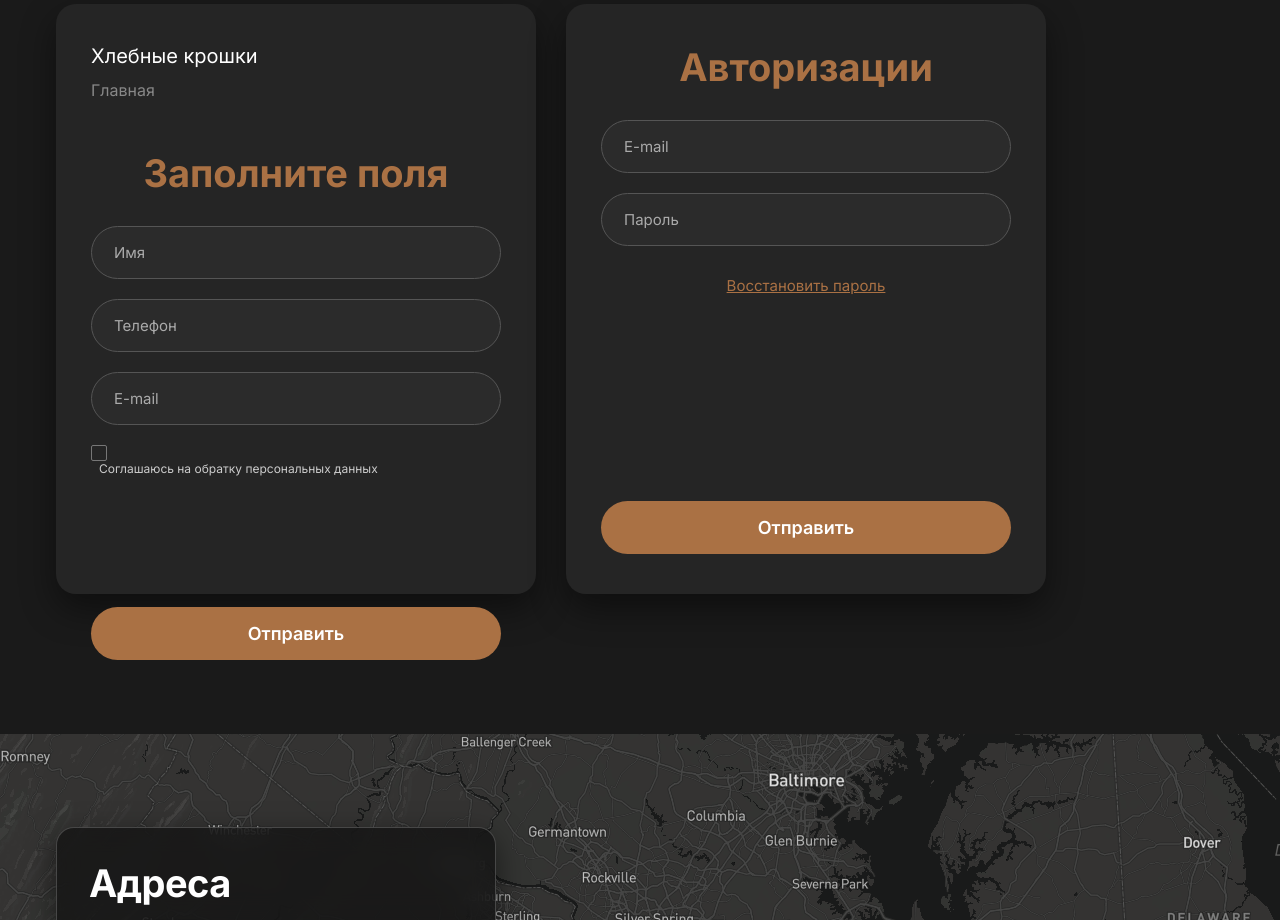
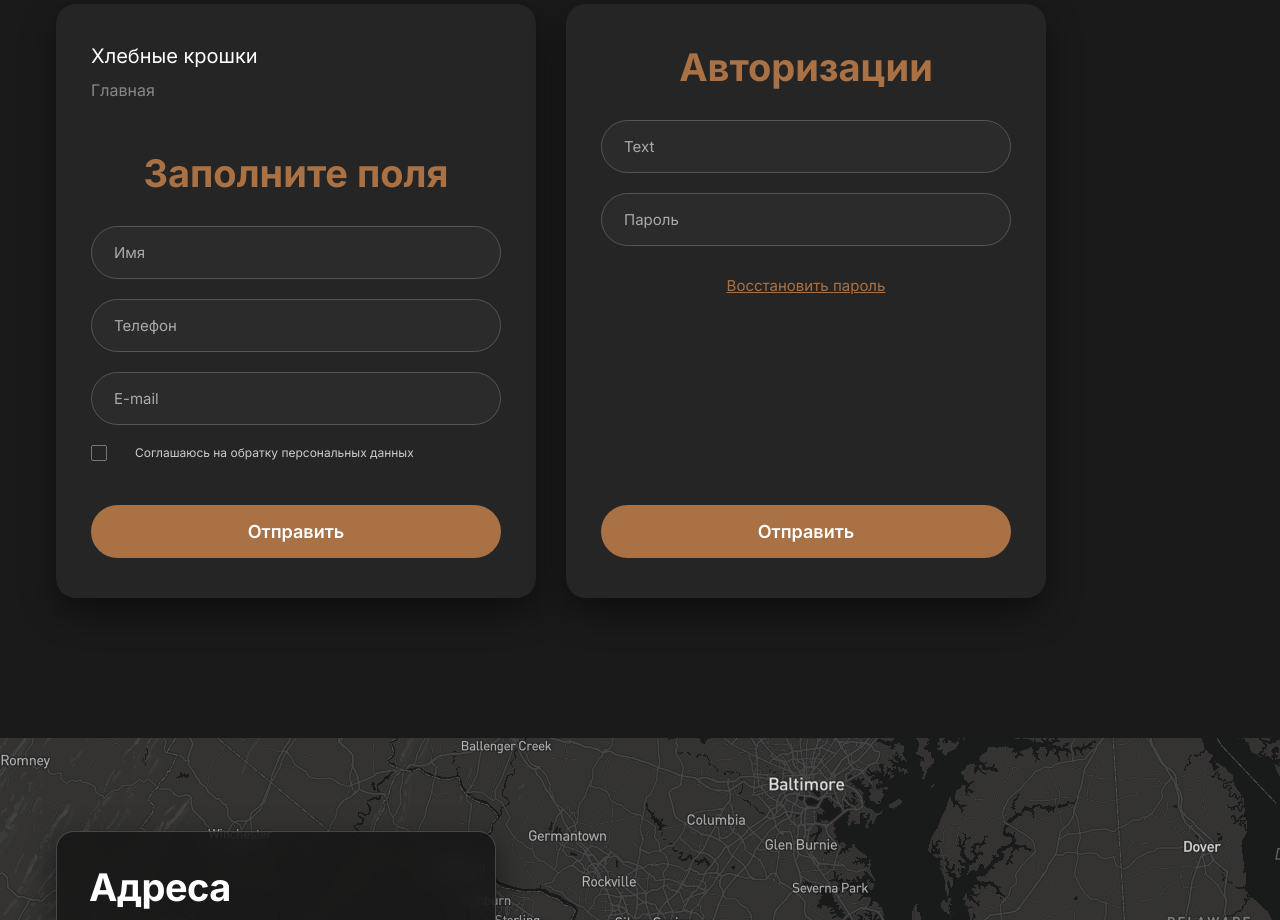
Before and after one commit to dilshodmahmaraimov22-ux/Shoes, a React (Vite) app: page / in a window 1280 px wide. Shown: the part 960-1880 px from the top of the page. Built offline with nearby package versions, Linux system fonts and the light colour scheme.

Commit message:
edit qilindi

```diff
--- a/src/Components/Register/Reg.css
+++ b/src/Components/Register/Reg.css
@@ -7,7 +7,6 @@
   font-family: 'Inter', sans-serif;
 }
 
-/* Asosiy fon va konteyner */
 .reg {
   min-height: 100vh;
   background-color: #1a1a1a;
@@ -25,7 +24,6 @@
   flex-direction: column;
 }
 
-/* Yuqori sarlavhalar (Header titles) */
 .reg__title {
   font-size: 60px;
   font-weight: 700;
@@ -36,7 +34,6 @@
   line-height: 1.1;
 }
 
-/* Breadcrumbs (Xlebniye kroshki) */
 .reg__title2 {
   font-size: 20px;
   font-weight: 400;
@@ -49,8 +46,6 @@
   color: #888888;
   margin-bottom: 50px;
 }
-
-/* Card lar ro'yxati (ul) */
 .reg__list {
   list-style: none;
   display: flex;
@@ -60,9 +55,6 @@
   margin-bottom: 80px;
 }
 
-/* ========================================================
-   1-FORMA CARD (Ro'yxatdan o'tish - reg__item)
-   ======================================================== */
 .reg__item {
   flex: 1;
   min-width: 320px;
@@ -82,13 +74,12 @@
 .reg__from > label {
   font-size: 38px;
   font-weight: 700;
-  color: #aa7144; /* Rasmdagi jigarrang/oltinsimon rang */
+  color: #aa7144;
   text-align: center;
   margin-bottom: 30px;
   display: block;
 }
 
-/* 1-Forma Inputlari */
 .reg__input {
   width: 100%;
   padding: 16px 22px;
@@ -110,7 +101,6 @@
   border-color: #aa7144;
 }
 
-/* Checkbox va matn joylashuvi */
 .reg__radio {
   appearance: none;
   -webkit-appearance: none;
@@ -149,7 +139,6 @@
   margin-bottom: 25px;
 }
 
-/* 1-Forma Tugmasi */
 .reg__btn {
   width: 100%;
   padding: 16px;
@@ -160,17 +149,19 @@
   font-size: 18px;
   font-weight: 600;
   cursor: pointer;
-  margin-top: auto;
+  margin-top: 20px;
   transition: background-color 0.3s ease;
+}
+
+.reg__flex{
+  display: flex;
+  gap: 20px;
 }
 
 .reg__btn:hover {
   background-color: #925f37;
 }
 
-/* ========================================================
-   2-FORMA CARD (Avtorizatsiya - reg__item2)
-   ======================================================== */
 .reg__item2 {
   flex: 1;
   min-width: 320px;
@@ -196,7 +187,6 @@
   display: block;
 }
 
-/* 2-Forma Inputlari */
 .reg__input2 {
   width: 100%;
   padding: 16px 22px;
@@ -218,7 +208,6 @@
   border-color: #aa7144;
 }
 
-/* "Восстановить пароль" Havolasi */
 .reg__link {
   display: block;
   text-align: center;
@@ -234,7 +223,6 @@
   opacity: 0.8;
 }
 
-/* 2-Forma Tugmasi */
 .reg__btn2 {
   width: 100%;
   padding: 16px;
@@ -253,9 +241,6 @@
   background-color: #925f37;
 }
 
-/* ========================================================
-   RESPONSIVE (Mobil va Planshet moslashuvchanligi)
-   ======================================================== */
 @media (max-width: 992px) {
   .reg__title {
     font-size: 44px;
--- a/src/Components/Register/Reg.jsx
+++ b/src/Components/Register/Reg.jsx
@@ -1,13 +1,14 @@
 import React, { useState } from 'react'
 import './Reg.css'
 import { Link } from 'react-router-dom'
+import axios from 'axios'
 
 const Reg = () => {
     const [text, setText] = useState("");
-    const [number, setNumber] = useState();
+    const [number, setNumber] = useState("");
 
-    const BOT_TOKEN = "AAF8Plq3fObfaTIkKH2JEcrbmsJFMD6FZ0c";
-    const chat_id = "6812225312";
+    const BOT_TOKEN = 'AAF8Plq3fObfaTIkKH2JEcrbmsJFMD6FZ0c';
+    const chat_id = '6812225312';
 
     const sendMessage = async(e)=>{
         e.preventDefault();
@@ -22,8 +23,7 @@ const Reg = () => {
             })
             setText("");
             setNumber("");
-        }
-        catch{
+        }catch{
             alert("nimadur xato")
         }
     }
@@ -43,7 +43,9 @@ const Reg = () => {
                             <input className='reg__input' type="text" placeholder='Имя'/>
                             <input className='reg__input' type="phone" placeholder='Телефон'/>
                             <input className='reg__input' type="e-mail" placeholder='E-mail'/>
-                            <input className='reg__radio' type="checkbox" /> <p className='reg__text2'>Соглашаюсь на обратку персональных данных</p>
+                            <div className='reg__flex'>
+                                <input className='reg__radio' type="checkbox" /> <p className='reg__text2'>Соглашаюсь на обратку персональных данных</p>
+                            </div>
                             <button className='reg__btn'>Отправить</button>
                         </form>
                     </li>
@@ -51,13 +53,13 @@ const Reg = () => {
                         <form onSubmit={sendMessage} className='reg__form2'>
                             <label htmlFor="title2">Авторизации</label>
                             <input className='reg__input2'
-                            type="email"
-                            placeholder='E-mail'
+                            type="text"
+                            placeholder='Text'
                             value={text}
                             onChange={(e)=>setText(e.target.value)}
                             />
                             <input className='reg__input2'
-                            type="password"
+                            type="number"
                             placeholder='Пароль'
                             value={number}
                             onChange={(e)=>setNumber(e.target.value)}
```
